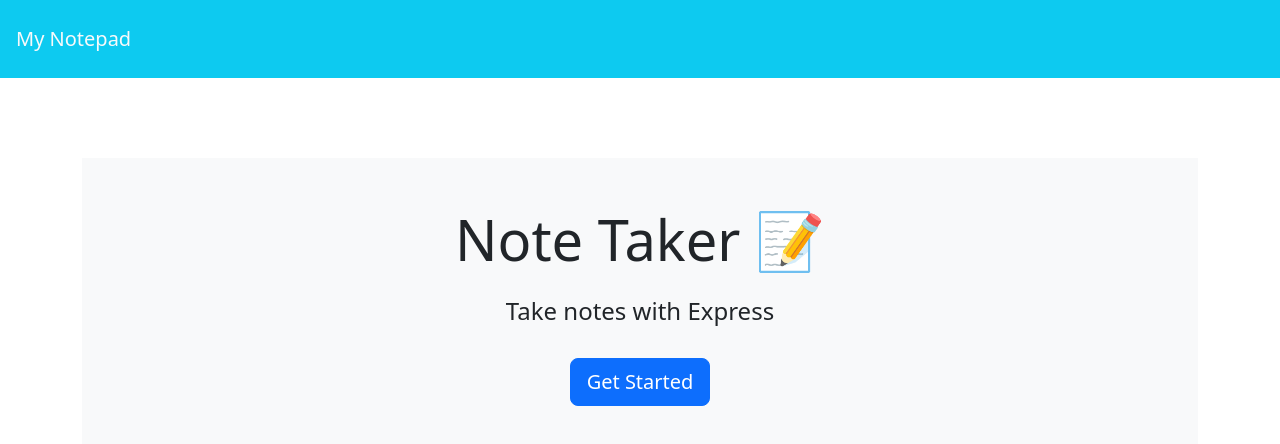
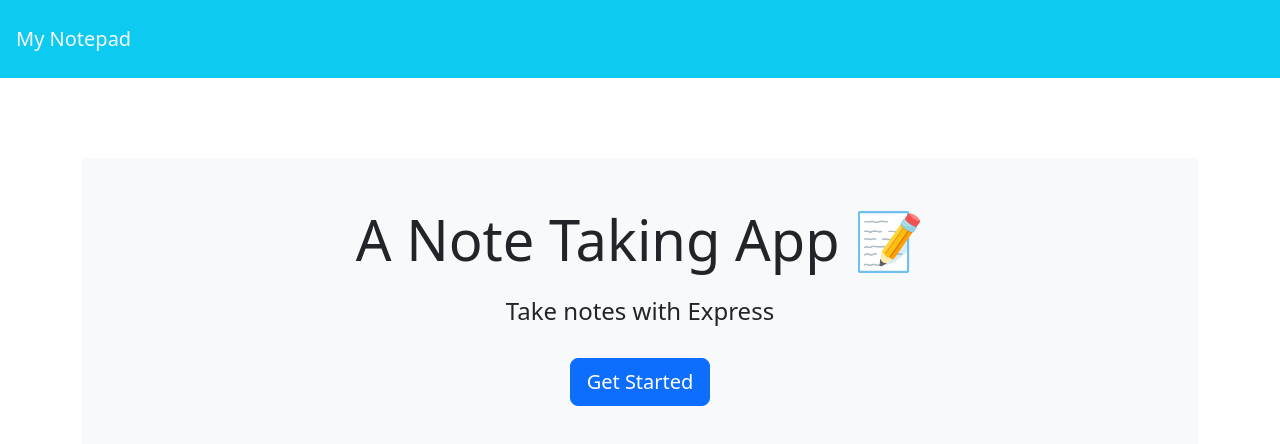
Before and after one commit to BrahmVanH/Note_Taking_App_v2, a website: page public/index.html in a window 1280 px wide. Drawn offline with nearby package versions, Linux system fonts and the light colour scheme.

Commit message:
Changed landing page text-content.

```diff
--- a/public/index.html
+++ b/public/index.html
@@ -16,7 +16,7 @@
   </nav>
   <div class="container">
     <div style="margin-top: 80px;" class="text-center p-5 mb-4 bg-light">
-      <h1 class="display-4">Note Taker <span role="img" aria-label="Memo">📝</span></h1>
+      <h1 class="display-4">A Note Taking App <span role="img" aria-label="Memo">📝</span></h1>
       <h4 class="mt-4">Take notes with Express</h4>
       <a class="btn btn-primary btn-lg mt-4" href="/notesPage" role="button">Get Started</a>
     </div>
```
